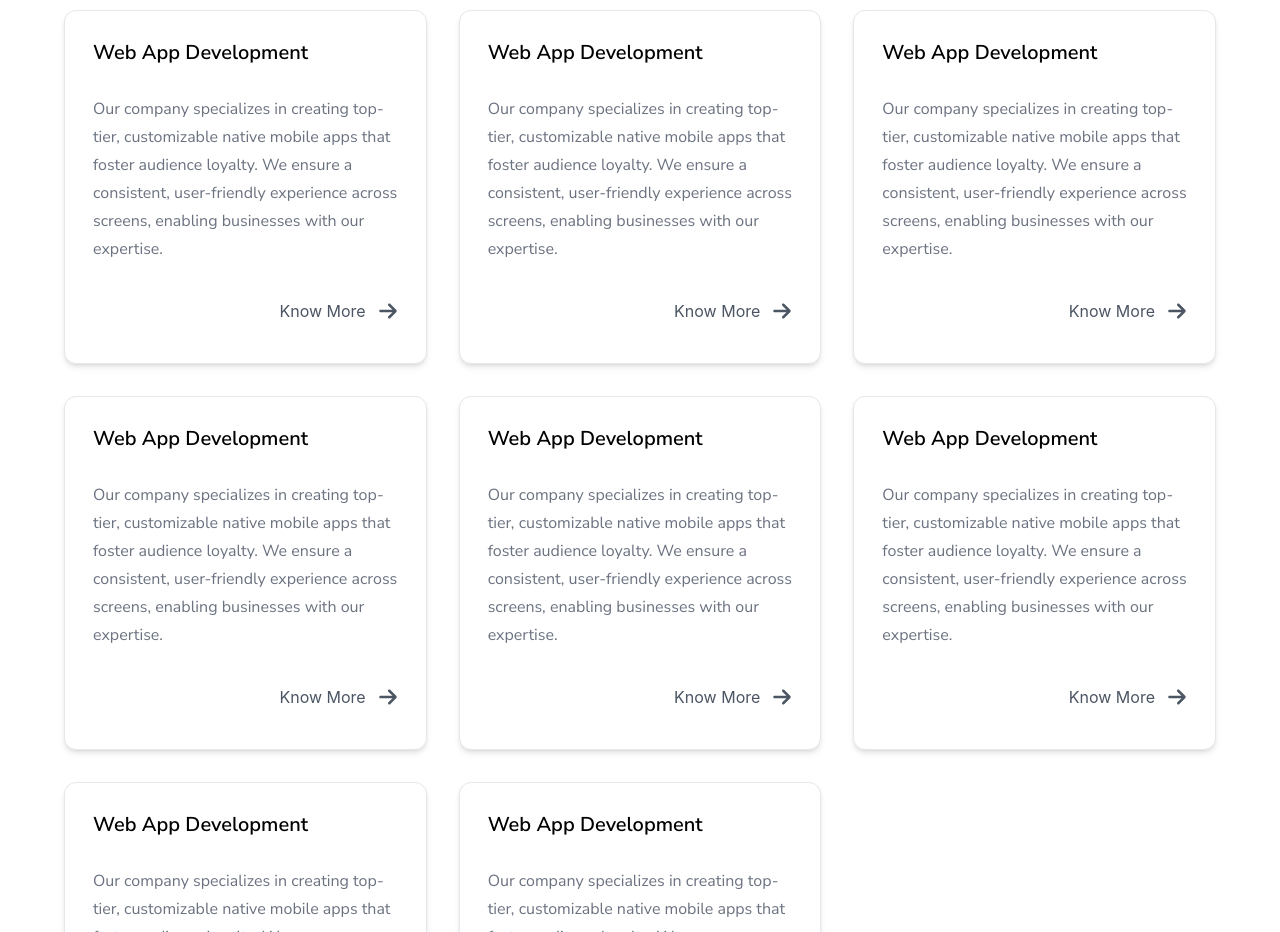
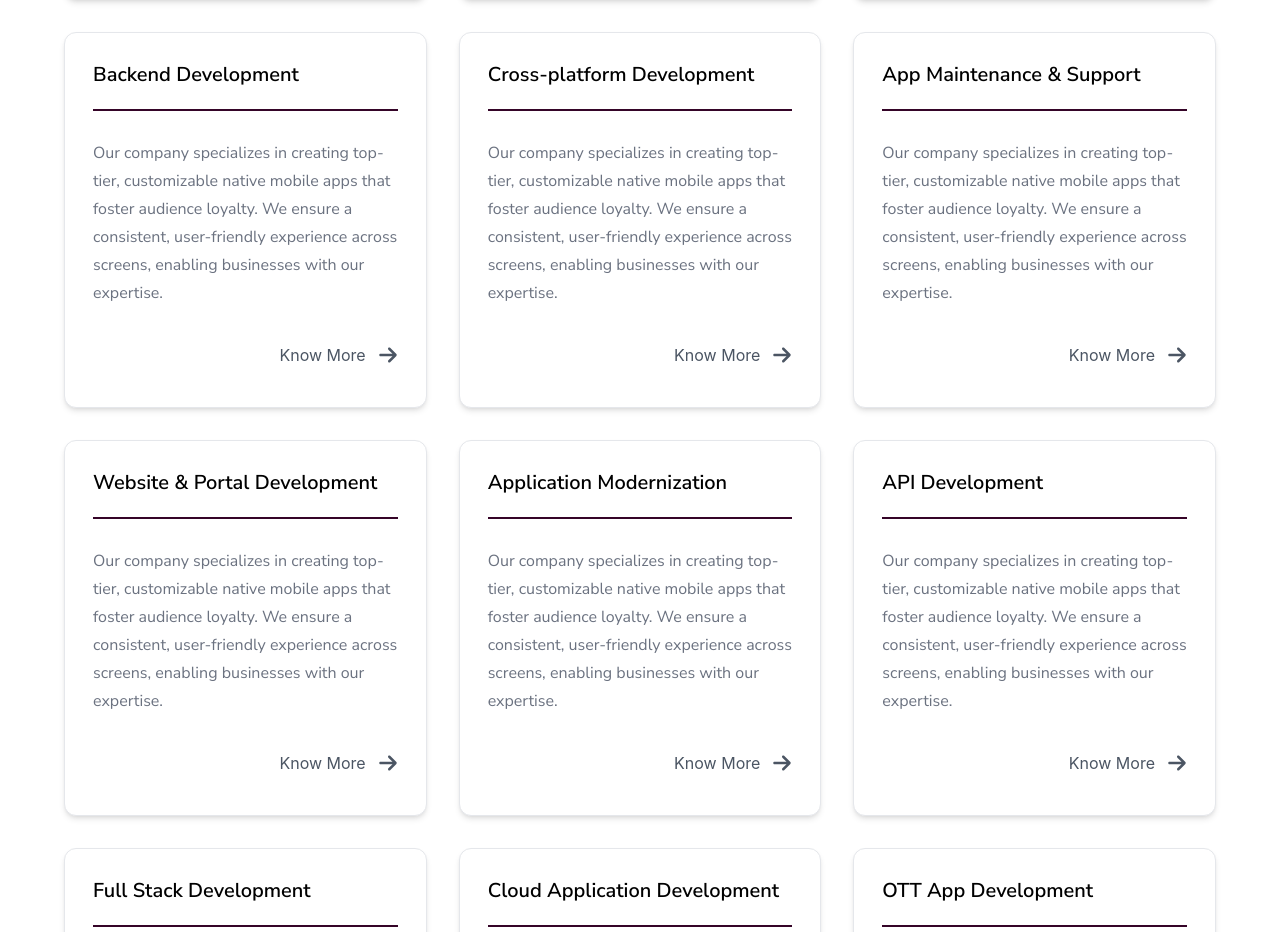
Before and after one commit to kdidrees/qurilo-network, a React (Create React App) app: page / in a window 1280 px wide. Shown: the part 1240-2172 px from the top of the page. Built offline with nearby package versions, Linux system fonts and the light colour scheme.

Commit message:
update in card and applicationdevelopment

```diff
--- a/src/components/Card.jsx
+++ b/src/components/Card.jsx
@@ -10,14 +10,14 @@ const Appdevcard = (cardData) => {
               <div class="p-7 rounded-xl bg-white hover:border-purple border-[0.1px]  shadow-md">
                 <h3 class="text-xl font-semibold font-sans mb-7">
                   {card.heading}
+
+                  <p className="border-[1px] mt-5 border-purple"></p>
                 </h3>
+
                 <p class="font-medium leading-7 font-sans text-gray-500 mb-6 dark:text-gray-400">
-                 {card.description}
+                  {card.description}
                 </p>
-                <div
-
-                  class="py-3 flex items-center text-gray-600  justify-end w-full font-normal rounded-md bg-white hover:bg-purple-500 hover:text-white transition-all duration-500  "
-                >
+                <div class="py-3 flex items-center text-gray-600  justify-end w-full font-normal rounded-md bg-white hover:bg-purple-500 hover:text-white transition-all duration-500  ">
                   Know More
                   <svg
                     xmlns="http://www.w3.org/2000/svg"
--- a/src/data/applicationDevelopment.js
+++ b/src/data/applicationDevelopment.js
@@ -6,52 +6,57 @@ export const cardData = [
   },
   {
     id: 2,
-    heading: "Web App Development",
+    heading: "Mobile App Development",
     description: `Our company specializes in creating top-tier, customizable native mobile apps that foster audience loyalty. We ensure a consistent, user-friendly experience across screens, enabling businesses with our expertise.`,
   },
   {
     id: 3,
-    heading: "Web App Development",
+    heading: "Frontend Development",
     description: `Our company specializes in creating top-tier, customizable native mobile apps that foster audience loyalty. We ensure a consistent, user-friendly experience across screens, enabling businesses with our expertise.`,
   },
   {
     id: 4,
-    heading: "Web App Development",
+    heading: "Backend Development",
     description: `Our company specializes in creating top-tier, customizable native mobile apps that foster audience loyalty. We ensure a consistent, user-friendly experience across screens, enabling businesses with our expertise.`,
   },
   {
     id: 5,
-    heading: "Web App Development",
+    heading: "Cross-platform Development",
     description: `Our company specializes in creating top-tier, customizable native mobile apps that foster audience loyalty. We ensure a consistent, user-friendly experience across screens, enabling businesses with our expertise.`,
   },
   {
     id: 6,
-    heading: "Web App Development",
+    heading: "App Maintenance & Support",
     description: `Our company specializes in creating top-tier, customizable native mobile apps that foster audience loyalty. We ensure a consistent, user-friendly experience across screens, enabling businesses with our expertise.`,
   },
   {
     id: 7,
-    heading: "Web App Development",
+    heading: "Website & Portal Development",
     description: `Our company specializes in creating top-tier, customizable native mobile apps that foster audience loyalty. We ensure a consistent, user-friendly experience across screens, enabling businesses with our expertise.`,
   },
   {
     id: 8,
-    heading: "Web App Development",
+    heading: "Application Modernization",
     description: `Our company specializes in creating top-tier, customizable native mobile apps that foster audience loyalty. We ensure a consistent, user-friendly experience across screens, enabling businesses with our expertise.`,
   },
   {
     id: 9,
-    heading: "Web App Development",
+    heading: "API Development",
     description: `Our company specializes in creating top-tier, customizable native mobile apps that foster audience loyalty. We ensure a consistent, user-friendly experience across screens, enabling businesses with our expertise.`,
   },
   {
     id: 10,
-    heading: "Web App Development",
+    heading: "Full Stack Development",
     description: `Our company specializes in creating top-tier, customizable native mobile apps that foster audience loyalty. We ensure a consistent, user-friendly experience across screens, enabling businesses with our expertise.`,
   },
   {
     id: 11,
-    heading: "Web App Development",
+    heading: "Cloud Application Development",
+    description: `Our company specializes in creating top-tier, customizable native mobile apps that foster audience loyalty. We ensure a consistent, user-friendly experience across screens, enabling businesses with our expertise.`,
+  },
+  {
+    id: 12,
+    heading: "OTT App Development",
     description: `Our company specializes in creating top-tier, customizable native mobile apps that foster audience loyalty. We ensure a consistent, user-friendly experience across screens, enabling businesses with our expertise.`,
   },
 ];
```
